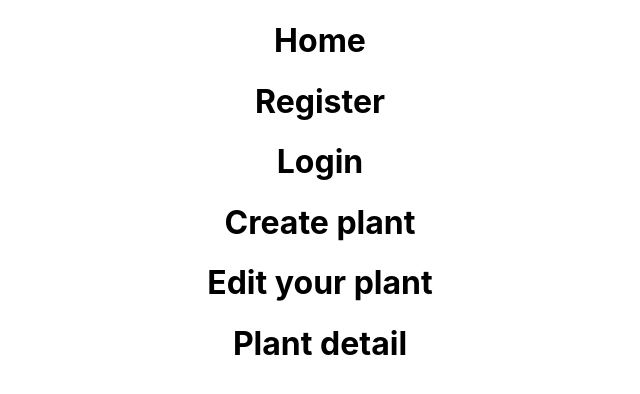
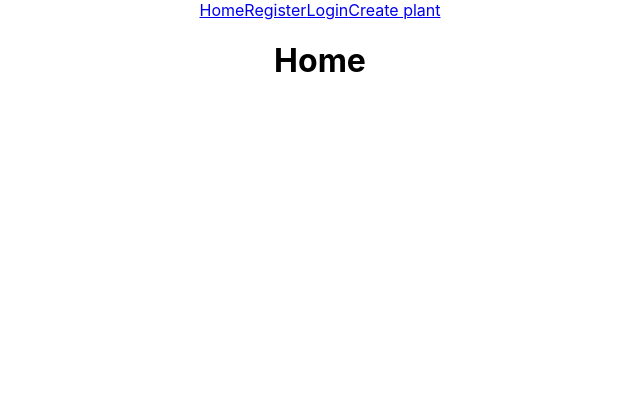
Before and after one commit to MaGaBoo/final-project-web, a React (Create React App) app: page / in a window 1280 px wide. Shown: the top 394 px of the page, without its empty margins (320-960 px from the left). Built offline with nearby package versions, Linux system fonts and the light colour scheme.

Commit message:
feat: navbar component and linked routes

```diff
--- a/package.json
+++ b/package.json
@@ -8,6 +8,7 @@
     "@testing-library/user-event": "^13.5.0",
     "react": "^18.0.0",
     "react-dom": "^18.0.0",
+    "react-router": "^6.3.0",
     "react-router-dom": "^6.3.0",
     "react-scripts": "5.0.0",
     "web-vitals": "^2.1.4"
--- a/src/App.js
+++ b/src/App.js
@@ -6,16 +6,22 @@ import NewPlant from './views/Plants/NewPlant/NewPlant';
 import EditPlant from './views/Plants/EditPlant/EditPlant';
 import PlantDetail from './views/Plants/PlantDetail/PlantDetail';
 import Register from './views/Register/Register';
+import { Routes, Route } from 'react-router';
+import Navbar from './components/Navbar/Navbar';
 
 function App() {
   return (
     <div className="App">
-      <Home />
-      <Register />
-      <Login />
-      <NewPlant />
-      <EditPlant />
-      <PlantDetail />
+      <Navbar />
+
+      <Routes >
+        <Route path="/" element={<Home />} />
+        <Route path="/register" element={<Register />} />
+        <Route path="/login" element={<Login />} />
+        <Route path="/plant/new" element={<NewPlant />} />
+        <Route path="/plant/:id/edit" element={<EditPlant />} />
+        <Route path="/plant/:id" element={<PlantDetail />} />
+      </Routes>
     </div>
   );
 }
--- /dev/null
+++ b/src/components/Navbar/Navbar.jsx
@@ -0,0 +1,15 @@
+import { Link } from 'react-router-dom';
+import './Navbar.scss';
+
+const Navbar = () => {
+  return (
+    <>
+      <Link to="/">Home</Link>
+      <Link to="/register">Register</Link>
+      <Link to="/login">Login</Link>
+      <Link to="/plant/new">Create plant</Link>
+    </>
+  )
+}
+
+export default Navbar;
```
Also changed, not shown: src/components/Navbar/Navbar.scss (added), 1 other file (tests, documents, lock files or other folders).
